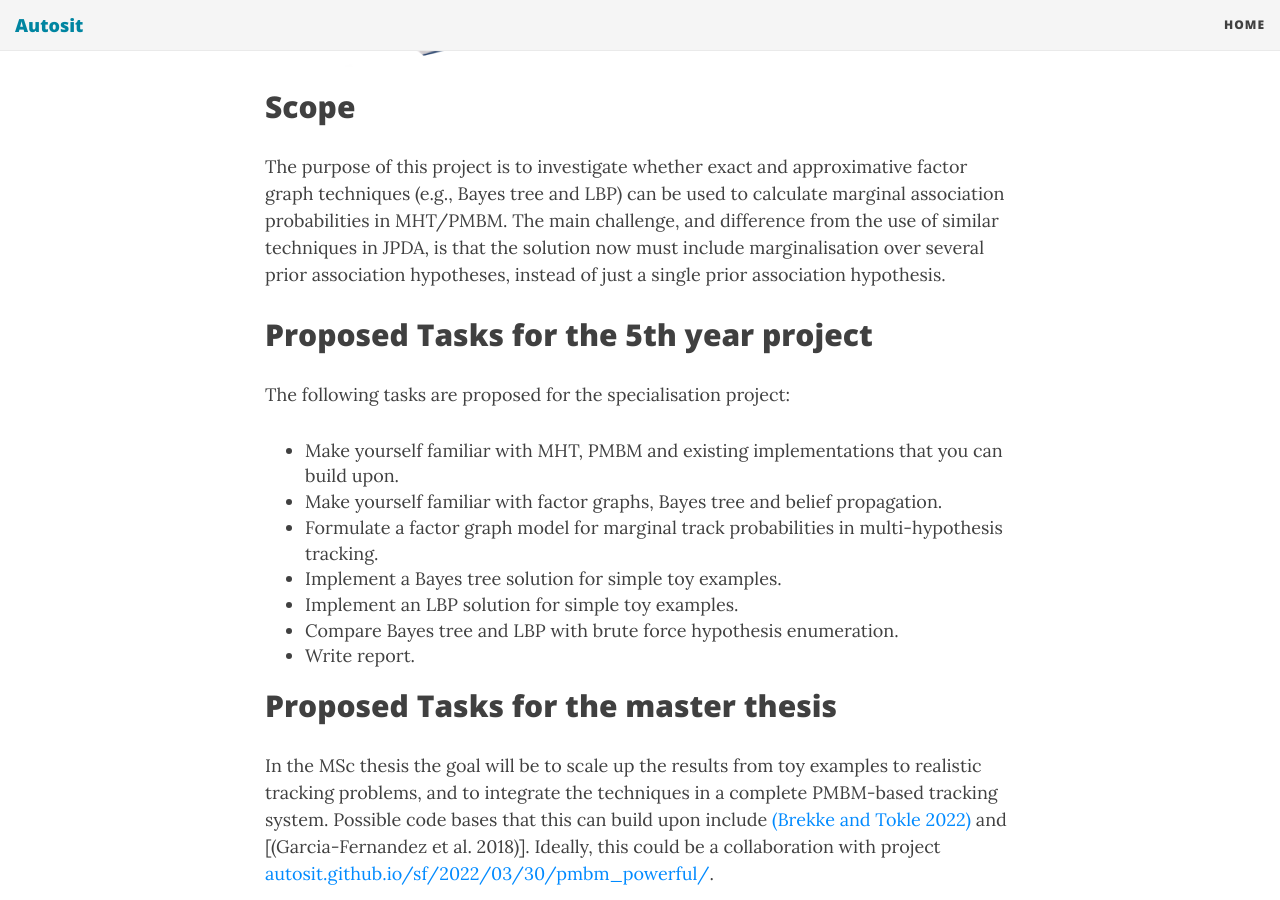
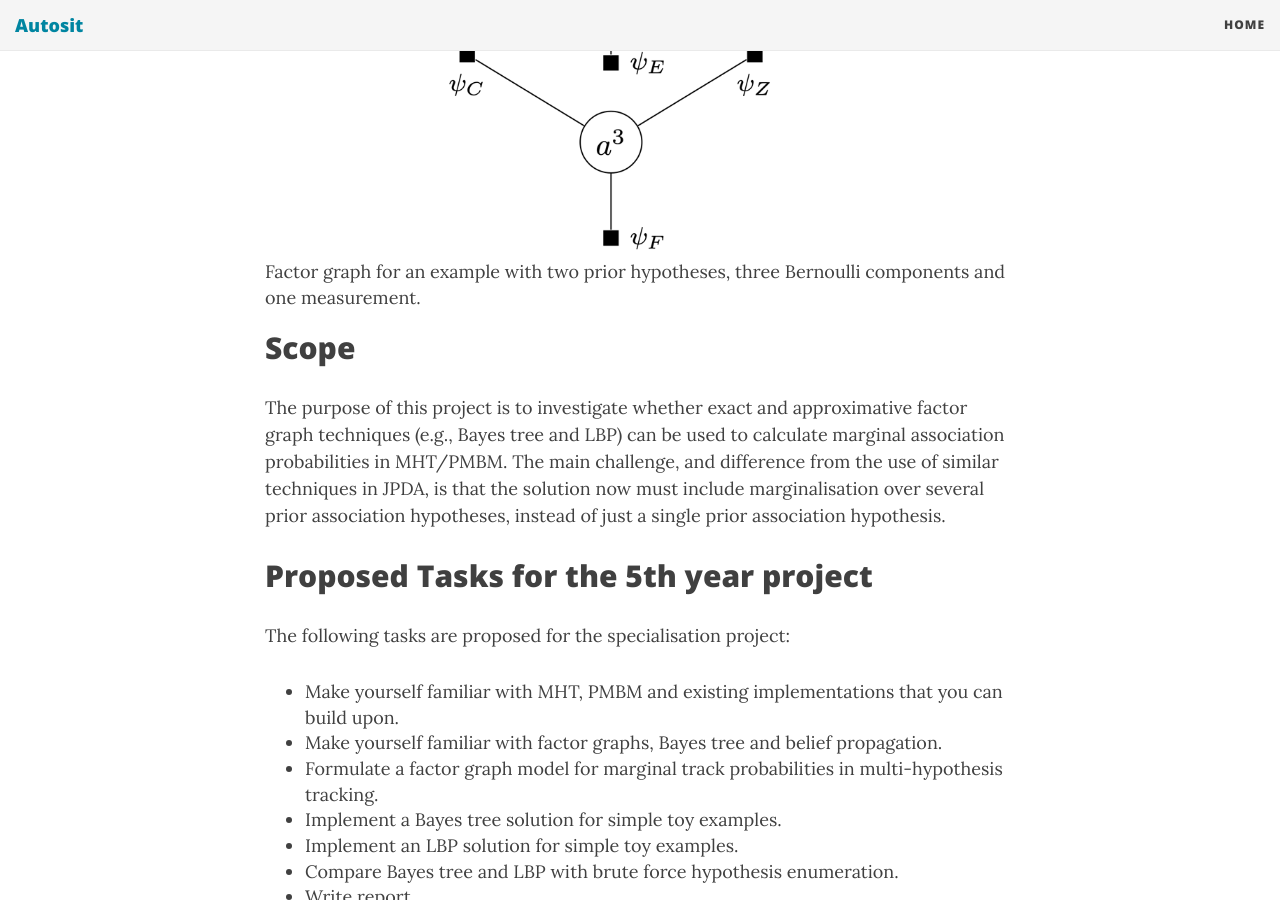
Before and after one commit to autosit/autosit.github.io, a Jekyll site: the page built from _posts/2022-03-30-pmbm_bp.md, in a window 1280 px wide and 900 px high, scrolled down 1194 px. Built offline with Jekyll 4.4.1, drawn with Linux system fonts in a browser that asks for light colours; nearby versions of some CDN libraries; some of the changed text lies outside the part shown.

Commit message:
factor graph example in bp

```diff
--- a/_posts/2022-03-30-pmbm_bp.md
+++ b/_posts/2022-03-30-pmbm_bp.md
@@ -14,7 +14,8 @@ For each of the data association hypotheses in the prior distribution, there wil
 In the context of the JPDA, techniques have been developed for calculating such marginal probabilities without explicit hypothesis enumeration. It is possible to evaluate these exactly by formulating the problem as marginalisation in a factor graph. A more popular alternative is Loopy Belief Propagation (LBP), which also builds upon a factor graph formulation, but is more straightforward to implement due to its approximative nature.
 
 
-|<img src="{{site.url}}/assets/ais_slide.png" width="700"> |
+|<img src="{{site.url}}/assets/mhtfactor.png" width="700"> |
+| Factor graph for an example with two prior hypotheses, three Bernoulli components and one measurement. |
 
 
 
@@ -42,8 +43,7 @@ In the MSc thesis the goal will be to scale up the results from toy examples to
 |<img src="{{site.url}}/assets/giorgio-den-helder.jpeg" width="700"> |
 | Giorgio Kufoalor during [Autosea] experiments in the Netherlands where AIS data were used |
 
-|<img src="{{site.url}}/assets/wilthilsyn.jpg" width="700"> |
-| Erik Wilthil during [Autosea] experiments in Trondheimsfjorden where radar tracking was used |
+
 
 ## Prerequisites
 
```
Also changed, not shown: assets/mhtfactor.png (added).
